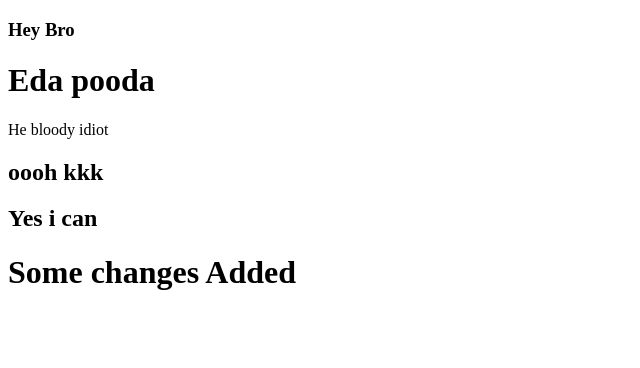
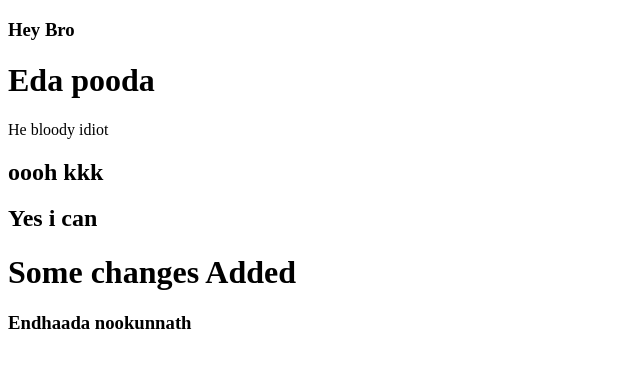
Before and after one commit to shamanmk6/date-with-git, a plain HTML site: page hey.html in a window 1280 px wide. Shown: the whole page, without its empty margins (0-640 px from the left). Drawn offline with Linux system fonts and the light colour scheme.

Commit message:
modified

```diff
--- a/hey.html
+++ b/hey.html
@@ -14,6 +14,7 @@
     <h2>oooh kkk</h2>
     <h2>Yes i can</h2>
     <h1>Some changes Added</h1>
+    <h3>Endhaada nookunnath</h3>
 
 </body>
 </html>
```
